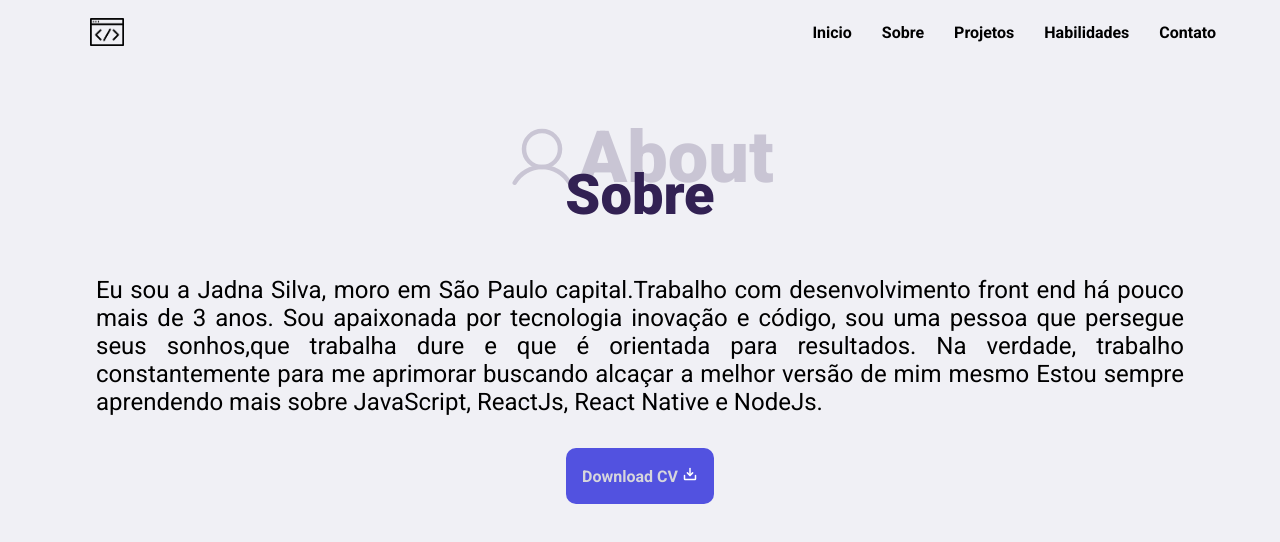
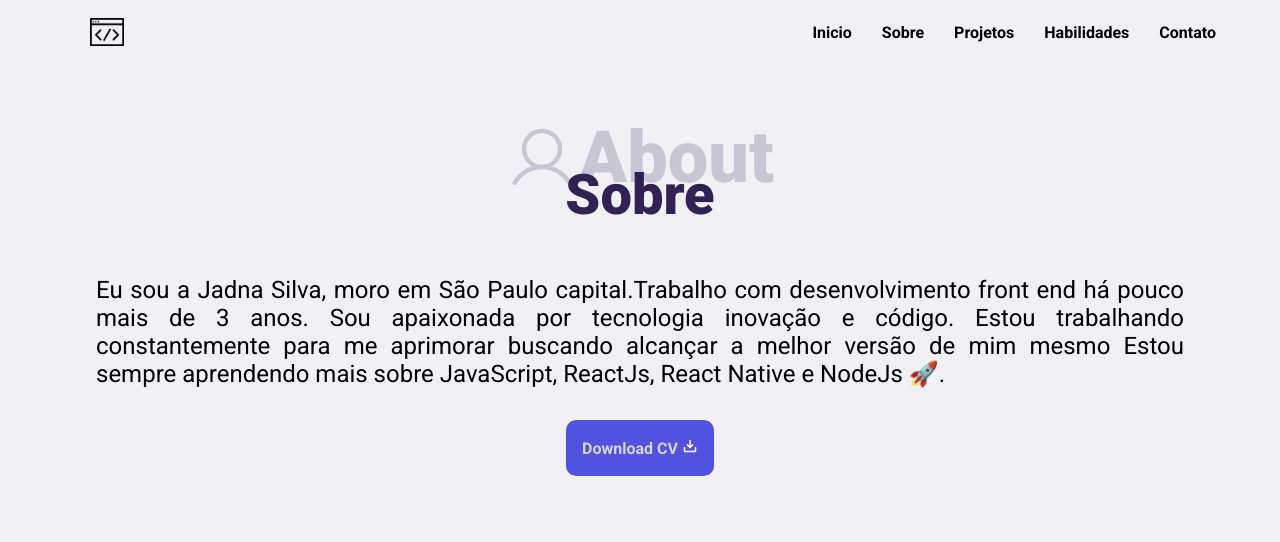
Before and after one commit to JadnaSantos/portfolio, a React (Vite) app: page /about in a window 1280 px wide. Shown: the top 542 px of the page. Built offline with nearby package versions, Linux system fonts and the light colour scheme.

Commit message:
refactor/ajustes na descricao about

```diff
--- a/src/pages/About/index.tsx
+++ b/src/pages/About/index.tsx
@@ -16,10 +16,9 @@ export function About() {
       <S.Content>
         <span>
           Eu sou a Jadna Silva, moro em São Paulo capital.Trabalho com desenvolvimento front end há pouco mais de 3 anos.
-          Sou apaixonada por tecnologia inovação e código, sou uma pessoa que persegue seus sonhos,que trabalha dure e
-          que é orientada para resultados.
-          Na verdade, trabalho constantemente para me aprimorar buscando alcaçar a melhor versão de mim mesmo
-          Estou sempre aprendendo mais sobre JavaScript, ReactJs, React Native e NodeJs.
+          Sou apaixonada por tecnologia inovação e código.
+          Estou trabalhando constantemente para me aprimorar buscando alcançar a melhor versão de mim mesmo
+          Estou sempre aprendendo mais sobre JavaScript, ReactJs, React Native e NodeJs 🚀.
         </span>
       </S.Content>
 
```
